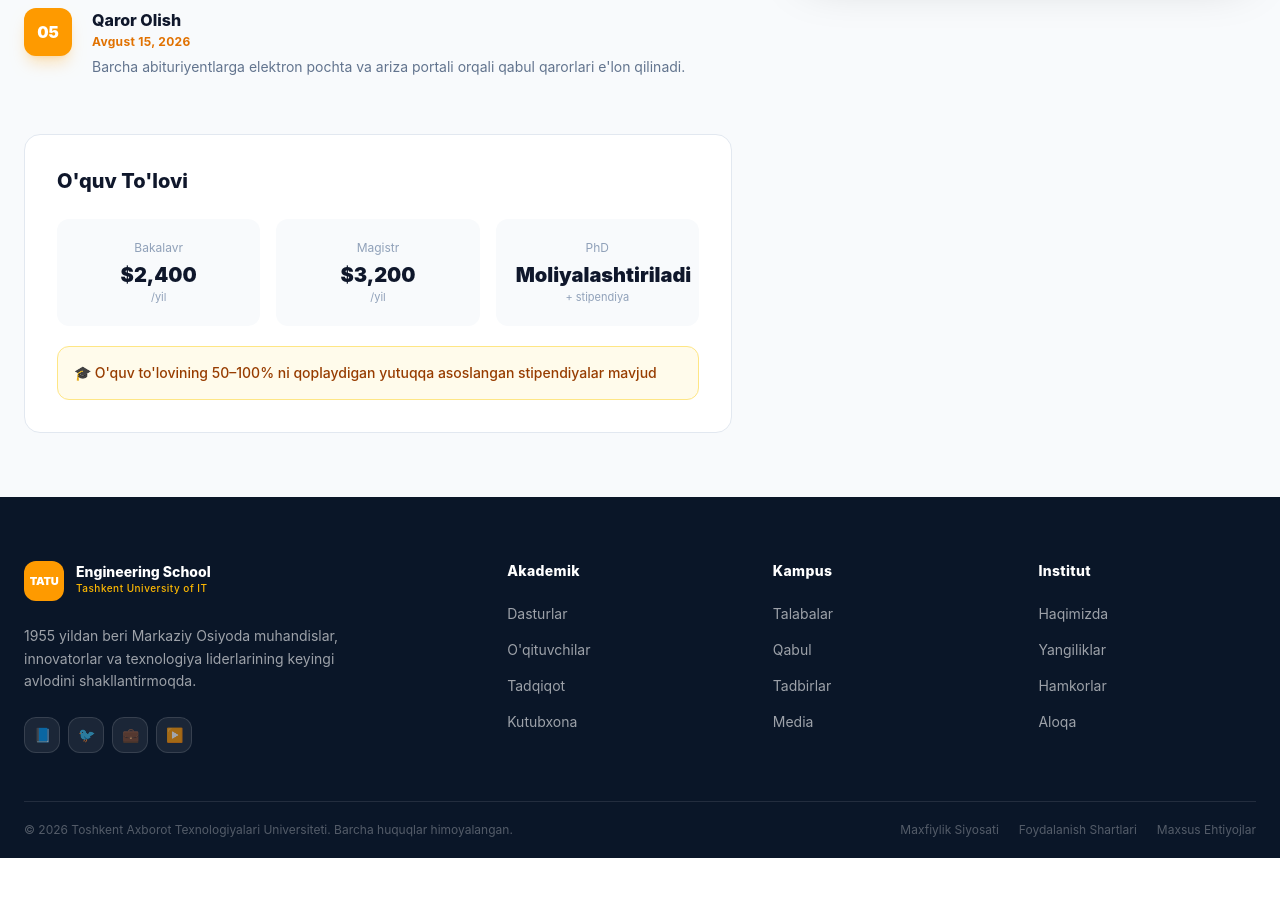
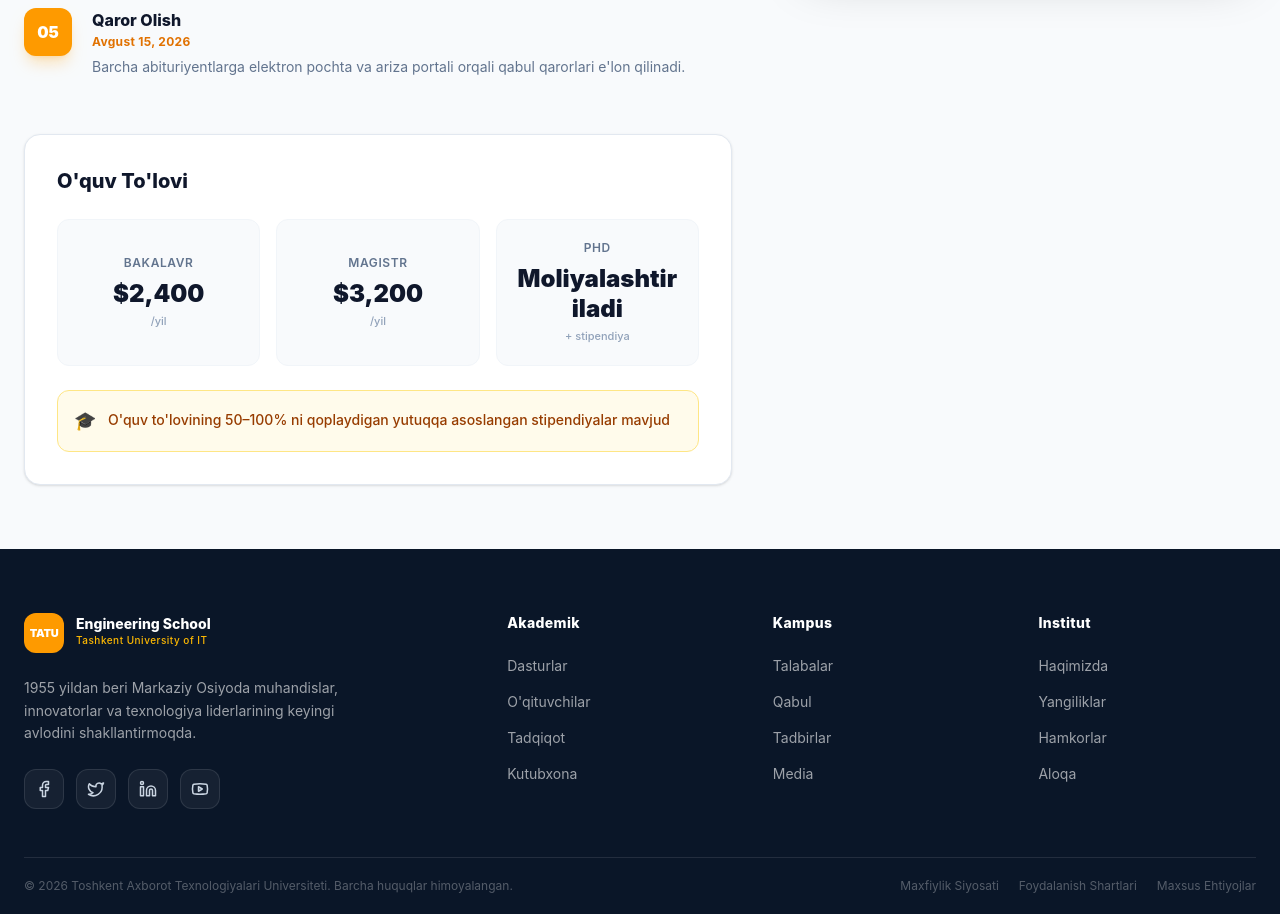
Before and after one commit to Murodbek08/tatu, a React (Vite) app: page /admissions in a window 1280 px wide. Shown: the part 1060-1974 px from the top of the page. Before the commit the page ends 1918 px from the top, so only its background shows below. Built offline with nearby package versions, Linux system fonts and the light colour scheme.

Commit message:
add to fix pages

```diff
--- a/package.json
+++ b/package.json
@@ -11,8 +11,11 @@
   },
   "dependencies": {
     "@tailwindcss/vite": "^4.2.1",
+    "leaflet": "^1.9.4",
+    "lucide-react": "^0.577.0",
     "react": "^19.2.4",
     "react-dom": "^19.2.4",
+    "react-leaflet": "^5.0.0",
     "react-router-dom": "^7.13.1",
     "tailwindcss": "^4.2.1"
   },
--- a/src/App.jsx
+++ b/src/App.jsx
@@ -2,6 +2,7 @@ import { BrowserRouter as Router, Routes, Route } from "react-router-dom";
 import { Suspense, lazy } from "react";
 import Layout from "./components/Layout/Layout";
 import Loading from "./components/Loading/Loading";
+import ScrollToTop from "./components/Scroll/ScrollToTop";
 
 const Home = lazy(() => import("./pages/Home/Home"));
 const About = lazy(() => import("./pages/About/About"));
@@ -17,6 +18,7 @@ const NotFound = lazy(() => import("./pages/NotFound/NotFound"));
 function App() {
   return (
     <Router>
+      <ScrollToTop />
       <Suspense fallback={<Loading />}>
         <Routes>
           <Route path="/" element={<Layout />}>
--- a/src/components/Footer/index.jsx
+++ b/src/components/Footer/index.jsx
@@ -1,6 +1,10 @@
 import { Link } from "react-router-dom";
+import { Facebook } from "lucide-react";
+import { Twitter } from "lucide-react";
+import { Linkedin } from "lucide-react";
+import { Youtube } from "lucide-react";
 
-function Footer({ setPage }) {
+function Footer() {
   const COLS = [
     {
       title: "Akademik",
@@ -31,6 +35,13 @@ function Footer({ setPage }) {
     },
   ];
 
+  const socialLinks = [
+    { icon: Facebook, label: "Facebook" },
+    { icon: Twitter, label: "Twitter" },
+    { icon: Linkedin, label: "Linkedin" },
+    { icon: Youtube, label: "Youtube" },
+  ];
+
   return (
     <footer className="bg-[#0a1628] text-white/60">
       <div className="max-w-7xl mx-auto px-6 pt-16">
@@ -54,15 +65,22 @@ function Footer({ setPage }) {
               1955 yildan beri Markaziy Osiyoda muhandislar, innovatorlar va
               texnologiya liderlarining keyingi avlodini shakllantirmoqda.
             </p>
-            <div className="flex gap-2">
-              {["📘", "🐦", "💼", "▶️"].map((icon, i) => (
-                <button
-                  key={i}
-                  className="w-9 h-9 rounded-xl bg-white/[0.07] border border-white/12 hover:bg-amber-500/30 hover:border-amber-500/50 flex items-center justify-center text-sm transition-all"
-                >
-                  {icon}
-                </button>
-              ))}
+            <div className="flex gap-3">
+              {socialLinks.map((item, i) => {
+                const Icon = item.icon;
+                return (
+                  <button
+                    key={i}
+                    aria-label={item.label}
+                    className="w-10 h-10 rounded-xl bg-white/5 border border-white/10
+                       flex items-center justify-center text-slate-300
+                       transition-all duration-300 ease-in-out
+                       hover:bg-amber-500/20 hover:border-amber-500/50 hover:text-amber-500"
+                  >
+                    <Icon size={18} strokeWidth={2} />
+                  </button>
+                );
+              })}
             </div>
           </div>
 
--- a/src/components/Header/index.jsx
+++ b/src/components/Header/index.jsx
@@ -51,7 +51,7 @@ function Header() {
 
       {/* Main nav */}
       <nav
-        className={`sticky top-0 z-50 transition-all duration-300 ${
+        className={`sticky top-0 z-10000 transition-all duration-300 ${
           scrolled
             ? "bg-[#0a1628]/95 backdrop-blur-md border-b border-white/10 shadow-2xl"
             : "bg-[#0a1628]"
--- a/src/pages/About/About.jsx
+++ b/src/pages/About/About.jsx
@@ -94,7 +94,6 @@ function About() {
                     i === 7 ? "bg-amber-500" : "bg-[#0a1628]"
                   }`}
                 />
-                <div>
                 <span
                   className={`text-xs font-black tracking-widest uppercase ${i === 7 ? "text-amber-500" : "text-slate-400"}`}
                 >
@@ -103,7 +102,6 @@ function About() {
                 <p className="text-[15px] text-slate-800 mt-1 leading-relaxed">
                   {event}
                 </p>
-                </div>
               </div>
             ))}
           </div>
--- a/src/pages/Admissions/Admissions.jsx
+++ b/src/pages/Admissions/Admissions.jsx
@@ -158,7 +158,7 @@ function Admissions() {
               </div>
 
               {/* Tuition */}
-              <div className="bg-white rounded-2xl border border-slate-200 p-8">
+              {/* <div className="bg-white rounded-2xl border border-slate-200 p-8">
                 <h3 className="text-xl font-extrabold text-slate-900 mb-6">
                   O'quv To'lovi
                 </h3>
@@ -187,6 +187,49 @@ function Admissions() {
                 <div className="bg-amber-50 border border-amber-200 rounded-xl p-4 text-sm text-amber-800 font-medium">
                   🎓 O'quv to'lovining 50–100% ni qoplaydigan yutuqqa asoslangan
                   stipendiyalar mavjud
+                </div>
+              </div> */}
+
+              <div className="bg-white rounded-2xl border border-slate-200 p-4 sm:p-6 lg:p-8 shadow-sm">
+                <h3 className="text-xl font-extrabold text-slate-900 mb-6">
+                  O'quv To'lovi
+                </h3>
+
+                {/* Grid: Mobilda 1 ta ustun, o'rta ekranda (sm) 2 ta, katta ekranda (lg) 3 ta */}
+                <div className="grid grid-cols-1 sm:grid-cols-2 lg:grid-cols-3 gap-4 mb-6">
+                  {[
+                    { lvl: "Bakalavr", fee: "$2,400", per: "/yil" },
+                    { lvl: "Magistr", fee: "$3,200", per: "/yil" },
+                    {
+                      lvl: "PhD",
+                      fee: "Moliyalashtiriladi",
+                      per: "+ stipendiya",
+                    },
+                  ].map((f) => (
+                    <div
+                      key={f.lvl}
+                      className="bg-slate-50 border border-slate-100 rounded-xl p-5 flex flex-col justify-center text-center transition-all hover:shadow-md hover:bg-slate-100/50"
+                    >
+                      <p className="text-slate-500 text-xs font-semibold uppercase tracking-wider mb-2">
+                        {f.lvl}
+                      </p>
+                      <p className="text-slate-900 font-black text-xl sm:text-2xl leading-tight break-words">
+                        {f.fee}
+                      </p>
+                      <p className="text-slate-400 text-[11px] mt-1 font-medium">
+                        {f.per}
+                      </p>
+                    </div>
+                  ))}
+                </div>
+
+                {/* Ogohlantirish qismi: Mobilda matn markazda, kattaroqda chapda */}
+                <div className="bg-amber-50 border border-amber-200 rounded-xl p-4 text-sm text-amber-800 font-medium flex items-start sm:items-center gap-3">
+                  <span className="text-lg">🎓</span>
+                  <p className="leading-relaxed">
+                    O'quv to'lovining 50–100% ni qoplaydigan yutuqqa asoslangan
+                    stipendiyalar mavjud
+                  </p>
                 </div>
               </div>
             </div>
@@ -334,7 +377,7 @@ function Admissions() {
                         ].map(([k, v]) => (
                           <div
                             key={k}
-                            className="flex justify-between py-2.5 border-b border-slate-200 last:border-0 text-sm"
+                            className="flex gap-7 justify-between py-2.5 border-b border-slate-200 last:border-0 text-sm"
                           >
                             <span className="text-slate-400 font-medium">
                               {k}
--- a/src/pages/Contact/Contact.jsx
+++ b/src/pages/Contact/Contact.jsx
@@ -1,7 +1,72 @@
 import { useState } from "react";
 import PageHero from "../../components/ui/PageHero";
+import {
+  Facebook,
+  Twitter,
+  Linkedin,
+  Youtube,
+  MapPin,
+  Phone,
+  Mail,
+  Clock,
+} from "lucide-react";
+import { MapContainer, TileLayer, Marker, Popup } from "react-leaflet";
+import "leaflet/dist/leaflet.css";
+import L from "leaflet";
 
+// Ikonka muammosini hal qilish uchun (Leaflet default ikonkasini tuzatish)
+import icon from "leaflet/dist/images/marker-icon.png";
+import iconShadow from "leaflet/dist/images/marker-shadow.png";
+
+let DefaultIcon = L.icon({
+  iconUrl: icon,
+  shadowUrl: iconShadow,
+  iconSize: [25, 41],
+  iconAnchor: [12, 41],
+});
+
+L.Marker.prototype.options.icon = DefaultIcon;
+
+const socialLinks = [
+  {
+    name: "Facebook",
+    icon: Facebook,
+    color: "hover:text-blue-600 hover:border-blue-300",
+  },
+  {
+    name: "Twitter",
+    icon: Twitter,
+    color: "hover:text-sky-500 hover:border-sky-300",
+  },
+  {
+    name: "LinkedIn",
+    icon: Linkedin,
+    color: "hover:text-blue-700 hover:border-blue-400",
+  },
+  {
+    name: "YouTube",
+    icon: Youtube,
+    color: "hover:text-red-600 hover:border-red-300",
+  },
+];
+
+const contactData = [
+  {
+    icon: MapPin,
+    label: "MANZIL",
+    value:
+      "University Street 108, Yakkasaray tumani, Toshkent 100200, O'zbekiston",
+  },
+  { icon: Phone, label: "TELEFON", value: "+998 71 238 64 00" },
+  { icon: Mail, label: "ELEKTRON POCHTA", value: "engineering@tatu.uz" },
+  {
+    icon: Clock,
+    label: "ISH VAQTI",
+    value: "Dushanba – Juma: 09:00 – 17:00 (UZT)",
+  },
+];
 function Contact() {
+  const position = [41.3111, 69.2797];
   const [form, setForm] = useState({
     name: "",
     email: "",
@@ -26,61 +91,64 @@ function Contact() {
             <h2 className="text-2xl font-black text-slate-900 mb-8">
               Aloqa Ma'lumotlari
             </h2>
+
             <div className="space-y-6 mb-10">
-              {[
-                {
-                  icon: "📍",
-                  l: "Manzil",
-                  v: "University Street 108, Yakkasaray tumani, Toshkent 100200, O'zbekiston",
-                },
-                { icon: "📞", l: "Telefon", v: "+998 71 238 64 00" },
-                { icon: "✉️", l: "Elektron Pochta", v: "engineering@tatu.uz" },
-                {
-                  icon: "🕐",
-                  l: "Ish Vaqti",
-                  v: "Dushanba – Juma: 09:00 – 17:00 (UZT)",
-                },
-              ].map((c) => (
-                <div key={c.l} className="flex gap-4 items-start">
-                  <div className="w-12 h-12 bg-[#0a1628] rounded-xl flex items-center justify-center text-xl flex-shrink-0">
-                    {c.icon}
+              {contactData.map((item, index) => {
+                const Icon = item.icon;
+                return (
+                  <div key={index} className="flex items-start gap-4">
+                    {/* Ikonka uchun kvadrat */}
+                    <div className="bg-slate-800 p-3 rounded-xl text-amber-500">
+                      <Icon size={24} />
                     </div>
+
+                    {/* Matnli qism */}
                     <div>
                       <p className="text-[11px] font-black text-slate-400 uppercase tracking-widest mb-1">
-                      {c.l}
+                        {item.label}
                       </p>
                       <p className="text-[15px] text-slate-800 leading-relaxed">
-                      {c.v}
+                        {item.value}
                       </p>
                     </div>
                   </div>
-              ))}
+                );
+              })}
             </div>
 
             {/* Map placeholder */}
-            <div className="h-56 rounded-2xl bg-gradient-to-br from-slate-100 to-blue-50 border border-slate-200 flex flex-col items-center justify-center gap-2 mb-8">
-              <span className="text-5xl">🗺️</span>
-              <p className="font-bold text-slate-500 text-sm">
-                Interaktiv Xarita
-              </p>
-              <p className="text-slate-400 text-xs">Toshkent, O'zbekiston</p>
+            <div className="h-56 w-full rounded-2xl overflow-hidden border border-slate-200 shadow-sm mb-8">
+              <MapContainer
+                center={position}
+                zoom={15}
+                className="h-full w-full"
+              >
+                <TileLayer
+                  attribution='&copy; <a href="https://www.openstreetmap.org/copyright">OpenStreetMap</a> contributors'
+                  url="https://{s}.tile.openstreetmap.org/{z}/{x}/{y}.png"
+                />
+                <Marker position={position}>
+                  <Popup>TATU Muhandislik Maktabi</Popup>
+                </Marker>
+              </MapContainer>
             </div>
 
             <div>
               <p className="text-sm font-bold text-slate-500 mb-4">
                 Ijtimoiy Tarmoqlar
               </p>
-              <div className="flex flex-wrap gap-2">
-                {["📘 Facebook", "🐦 Twitter", "💼 LinkedIn", "▶️ YouTube"].map(
-                  (s) => (
+              <div className="flex flex-wrap gap-3">
+                {socialLinks.map((item) => (
                   <button
-                      key={s}
-                      className="text-xs font-semibold text-slate-600 bg-white border border-slate-200 hover:border-blue-300 hover:text-blue-700 px-4 py-2.5 rounded-xl transition-all"
+                    key={item.name}
+                    className={`flex items-center gap-2 text-xs font-semibold text-slate-600 bg-white
+                      border border-slate-200 px-4 py-2.5 rounded-xl transition-all
+                      ${item.color}`}
                   >
-                      {s}
+                    <item.icon size={16} />
+                    {item.name}
                   </button>
-                  ),
-                )}
+                ))}
               </div>
             </div>
           </div>
@@ -174,4 +242,4 @@ function Contact() {
   );
 }
 
-export default Contact
+export default Contact;
```
Also changed, not shown: src/components/Loading/Loading.jsx (+22 -2 lines), src/components/Scroll/ScrollToTop.jsx (added, +15 -0 lines), src/pages/Home/Home.jsx (+65 -15 lines), vercel.json (added), 1 other file (tests, documents, lock files or other folders). Lines whose indentation alone changed are shown as unchanged.
